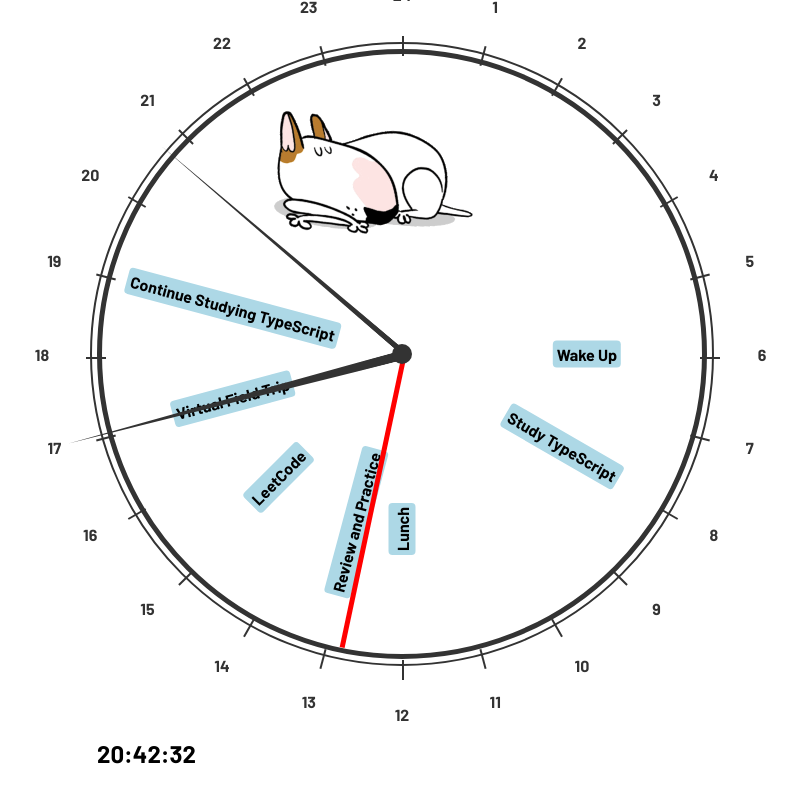
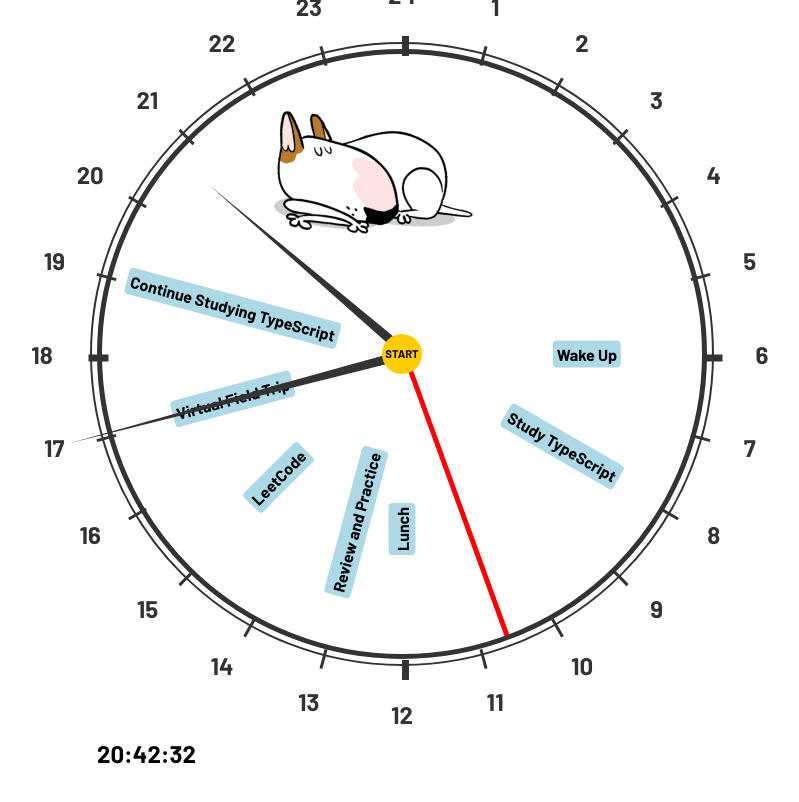
Before and after one commit to BryanLomerio/ActivityClockSchedule, a React (Vite) app: page / in a window 1280 px wide. Shown: the top 802 px of the page, without its empty margins (238-1037 px from the left). Built offline with nearby package versions, Linux system fonts and the light colour scheme.

Commit message:
highlighted the 6 , 12, 18 and 24

```diff
--- a/src/App.tsx
+++ b/src/App.tsx
@@ -33,6 +33,9 @@ const ClockSchedule: React.FC = () => {
 
   return (
     <div className="clock-schedule">
+      {/*   <div className='headhead'><h1>Inspired by Bae Seok Ryu</h1>
+        <h2>TODAY'S TIME TABLE</h2>
+      </div> */}
       <div className='innerCircle'>
         <div className="clock-face">
           <div className="inner-circle"></div>
@@ -62,7 +65,7 @@ const ClockSchedule: React.FC = () => {
                 className="clock-activity"
                 style={{
                   ...startPosition,
-                  color: item.activity === "sleep" ? 'transparent' : 'inherit'
+                  color: item.activity === "sleep" ? 'transparent' : 'inherit',
                 }}
               >
                 {item.activity !== "sleep" && (
@@ -81,7 +84,7 @@ const ClockSchedule: React.FC = () => {
           <div className="clock-hand minute-hand" style={calculateMinuteHand(currentTime)}></div>
           <div className="second-hand" style={calculateSecondHand(currentTime)}></div>
 
-          <div className="clock-center"></div>
+          <div className="clock-center">START</div>
         </div>
         <div className="current-time">
           {currentTime.toFormat('HH:mm:ss')}
@@ -101,12 +104,12 @@ function calculateHourPosition(hour: number) {
     left: `${x}%`,
     transform: 'translate(-50%, -50%)',
     position: 'absolute' as const,
-    fontSize: '1rem',
+    fontSize: '1.50rem',
   } as React.CSSProperties;
 }
 
 function calculateLinePosition(hour: number) {
-  const angle = (hour * 15) - 90;
+  const angle = (hour * 15) - 360;
   const x1 = 50 + 51.20 * Math.cos((angle * Math.PI) / 180);
   const y1 = 49 + 52 * Math.sin((angle * Math.PI) / 180);
 
@@ -116,11 +119,13 @@ function calculateLinePosition(hour: number) {
   // const x2 = 51 + (50 + lineOffset) * Math.cos((angle * Math.PI) / 180);
   // const y2 = 50 + (50 + lineOffset) * Math.sin((angle * Math.PI) / 180);
 
+  const isAssignedHour = [0, 6, 12, 18, 24].includes(hour);
+
   return {
     position: 'absolute' as 'absolute',
     left: `${x1}%`,
     top: `${y1}%`,
-    width: '2px',
+    width: isAssignedHour ? '7px' : '3px',
     height: `${lineLength}px`,
     backgroundColor: '#333',
     transform: `rotate(${angle + 90}deg)`,
@@ -181,13 +186,12 @@ function calculateMinuteHand(time: DateTime) {
 }
 
 function calculateSecondHand(time: DateTime) {
-
   const seconds = time.second;
-  const angle = seconds * 6;
+  const angle = (seconds % 360) * 5;
 
   return {
     transform: `rotate(${angle}deg)`,
-    position: `absolute`,
+    position: 'absolute',
     bottom: '50%',
     left: '50%',
     height: '50%',
@@ -195,6 +199,7 @@ function calculateSecondHand(time: DateTime) {
     transformOrigin: 'bottom center'
   } as React.CSSProperties;
 
+
 }
 
 export default ClockSchedule;
--- a/src/index.css
+++ b/src/index.css
@@ -1,7 +1,15 @@
 * {
-  font-family: "Barlow", sans-serif;
+  font-family: "Barlow", sans-serif !important;
   font-weight: 100;
   font-style: normal;
+}
+
+.headhead {
+  margin-bottom: -150px;
+  justify-content: center;
+  display: flex;
+  flex-direction: column;
+  text-align: center;
 }
 
 .clock-schedule {
@@ -23,13 +31,17 @@
   position: absolute;
   top: 50%;
   left: 50%;
-  width: 20px;
-  height: 20px;
-  background-color: #333;
+  transform: translate(-50%, -50%);
+  font-size: 0.70rem;
+  background-color: rgb(255, 204, 2);
+  width: 40px;
+  height: 40px;
   border-radius: 50%;
-  transform: translate(-50%, -50%);
-  z-index: 1;
+  align-content: center;
+  font-weight: bold;
+  text-align: center;
 }
+
 
 .clock-hour {
   position: absolute;
@@ -46,11 +58,11 @@
 .clock-activity {
   position: absolute;
   text-align: center;
-  font-weight: bold;
+
 }
 
 .activity-label {
-  font-size: 0.8rem;
+  font-size: 1rem !important;
   color: #555;
 }
 
@@ -64,8 +76,8 @@
 }
 
 .hour-hand {
-  width: 6px;
-  height: 320px;
+  width: 10px;
+  height: 260px;
   clip-path: polygon(50% 0%, 100% 100%, 0% 100%);
 }
 
```
